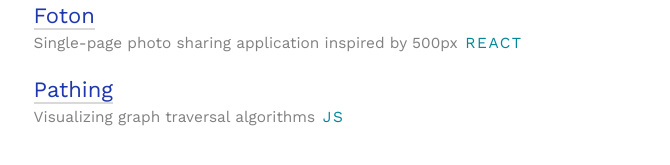
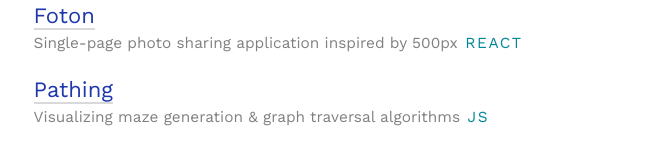
Before and after one commit to agarun/agarun.github.io, a Jekyll site: the page built from index.html, in a window 1280 px wide. Shown: the part 554-719 px from the top of the page, without its empty margins (184-854 px from the left). Built offline with Jekyll 4.4.1, drawn with Linux system fonts in a browser that asks for light colours; some web fonts are replaced.

Commit message:
Update project pages

```diff
--- a/_projects/kume.html
+++ b/_projects/kume.html
@@ -1,7 +1,7 @@
 ---
 title: kume
 short_title: kume
-description: A visualization of algorithmically determining dominant colors in photos and demonstrating image color quantization with k-means clustering<br /><br /><a href="https://github.com/agarun/kume">Source</a>, <a href="https://agarun.com/kume">Live</a>
+description: A visualization demonstrating how k-means clustering is used to determine dominant colors in photos and segment images using color quantization.<br /><br /><a href="https://github.com/agarun/kume">Source</a>, <a href="https://agarun.com/kume">Live</a>
 short_description: Visualizing image segmentation with k-means clustering
 permalink: /projects/kume/
 web_link: /kume
--- a/_projects/pathing.html
+++ b/_projects/pathing.html
@@ -2,7 +2,7 @@
 title: Pathing
 short_title: Pathing
 description: A demonstration of maze generation using randomized Prim's algorithm and maze searching using various graph traversal algorithms (breadth-first, depth-first, Dijkstra, A star).<br /><br /><a href="https://github.com/agarun/pathing">Source</a>, <a href="https://agarun.com/pathing">Live</a>
-short_description: Visualizing graph traversal algorithms
+short_description: Visualizing maze generation & graph traversal algorithms
 permalink: /projects/pathing/
 web_link: /pathing
 tags: [js]
```
